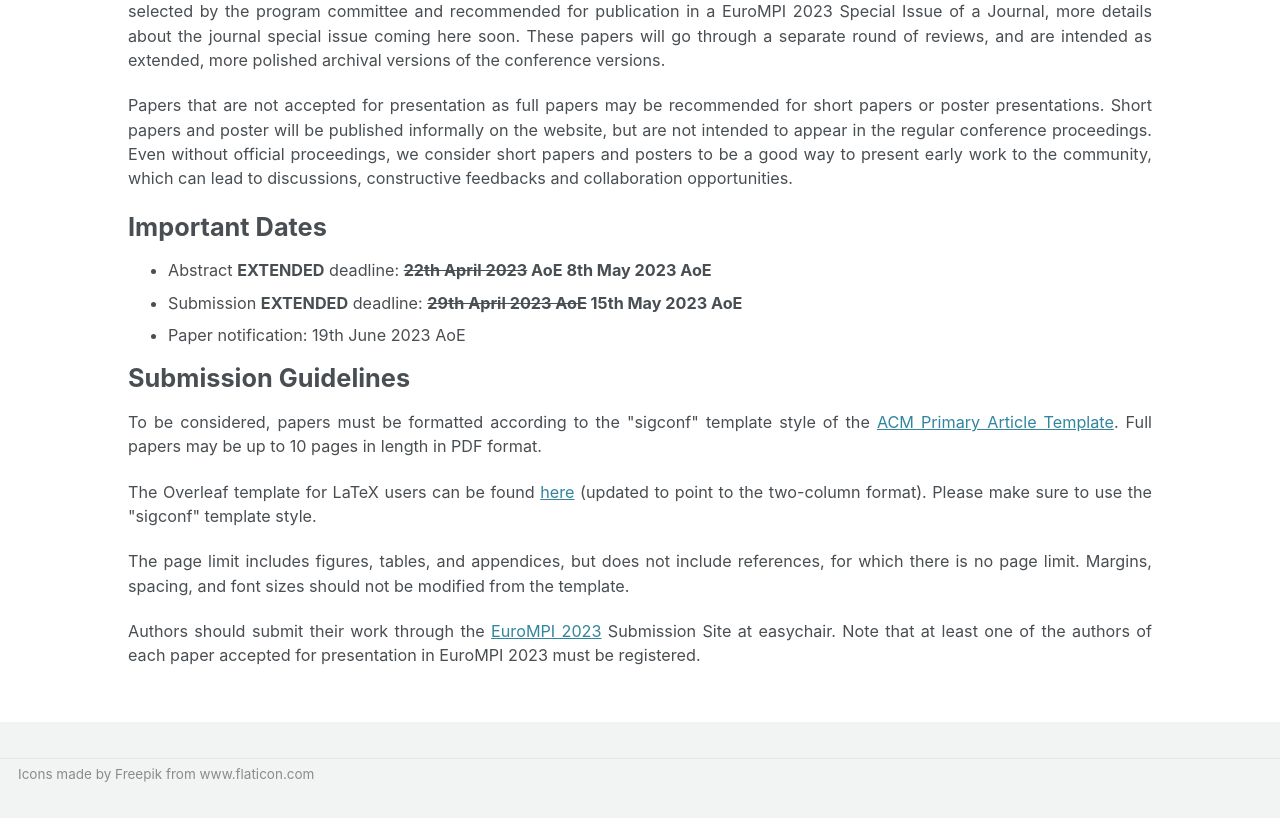
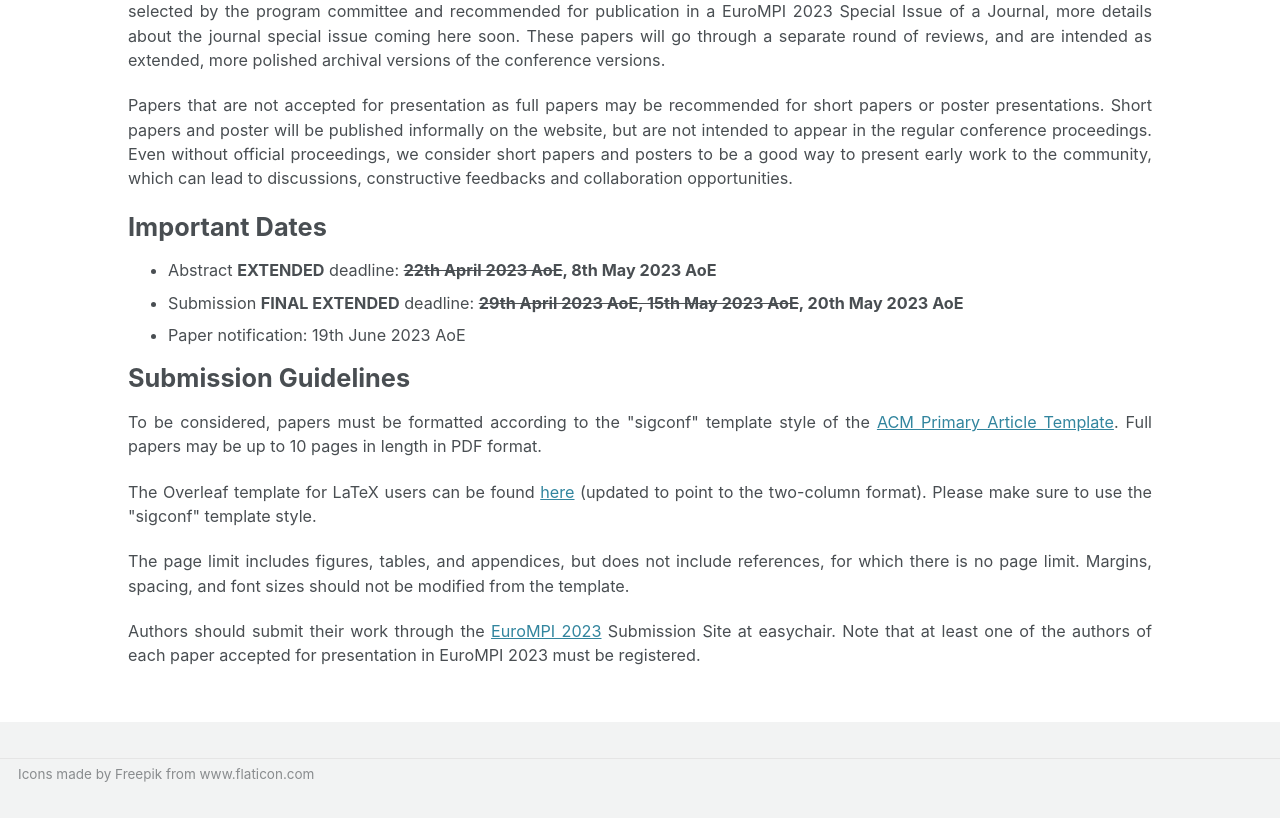
Before and after one commit to eurompi23/eurompi23.github.io, a Jekyll site: the page built from _pages/call.md, in a window 1280 px wide and 900 px high, scrolled down 1484 px, cut to the strip 0-818 px from the top of the window. Built offline with Jekyll 4.4.1, drawn with Linux system fonts in a browser that asks for light colours; cached includes are drawn as plain includes.

Commit message:
Change dates for final extended deadline to May 20th 2023 AoE

```diff
--- a/_includes/card-important-dates.html
+++ b/_includes/card-important-dates.html
@@ -7,7 +7,7 @@
 	<!-- use <del> for extended deadlines -->
         <ul class="list-group list-group-flush">
 	<li class="list-group-item bg-faded text-muted">Abstract <b>EXTENDED</b> deadline: <b>8th May 2023 AoE</b></li>
-	<li class="list-group-item bg-faded text-muted">Submission <b>EXTENDED</b> deadline: <b>15th May 2023 AoE</b></li>
+	<li class="list-group-item bg-faded text-muted">Submission <b>FINAL EXTENDED</b> deadline: <b>20th May 2023 AoE</b></li>
 	<li class="list-group-item bg-faded text-muted">Paper notification: 19th June 2023 AoE</li>
 	<li class="list-group-item bg-faded text-muted">Short papers and posters submission deadline: <b>1st July 2023 AoE</b></li>
 	<li class="list-group-item bg-faded text-muted">Short papers and posters notification: 10th July 2023 AoE</li>
--- a/_pages/call.md
+++ b/_pages/call.md
@@ -53,8 +53,8 @@
 <!-- - Submission deadline: 21st February 2022 AoE -->
 <!-- - Submission deadline: ~~21st February 2022 AoE~~ 28th February 2022 AoE -->
 <ul>
-<li> Abstract <b>EXTENDED</b> deadline: <b><del>22th April 2023</del> AoE 8th May 2023 AoE</b></li>
-<li> Submission <b>EXTENDED</b> deadline: <b><del>29th April 2023 AoE</del> 15th May 2023 AoE</b></li>
+<li> Abstract <b>EXTENDED</b> deadline: <b><del>22th April 2023 AoE</del>, 8th May 2023 AoE</b></li>
+<li> Submission <b>FINAL EXTENDED</b> deadline: <b><del>29th April 2023 AoE, 15th May 2023 AoE</del>, 20th May 2023 AoE</b></li>
 <li> Paper notification: 19th June 2023 AoE</li>
 <!-- <li> Camera-ready version: TBD</li> -->
 </ul>
```
